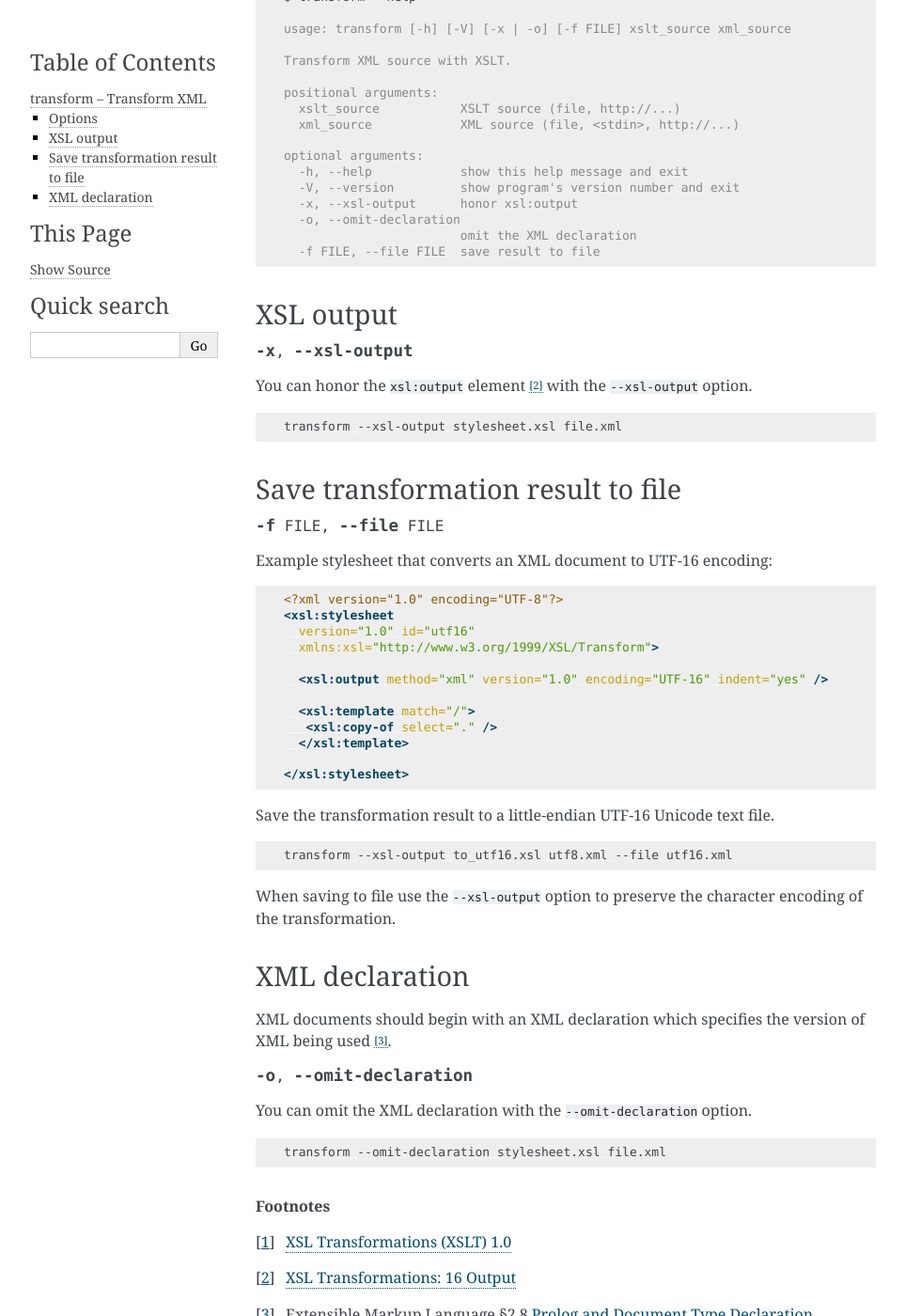
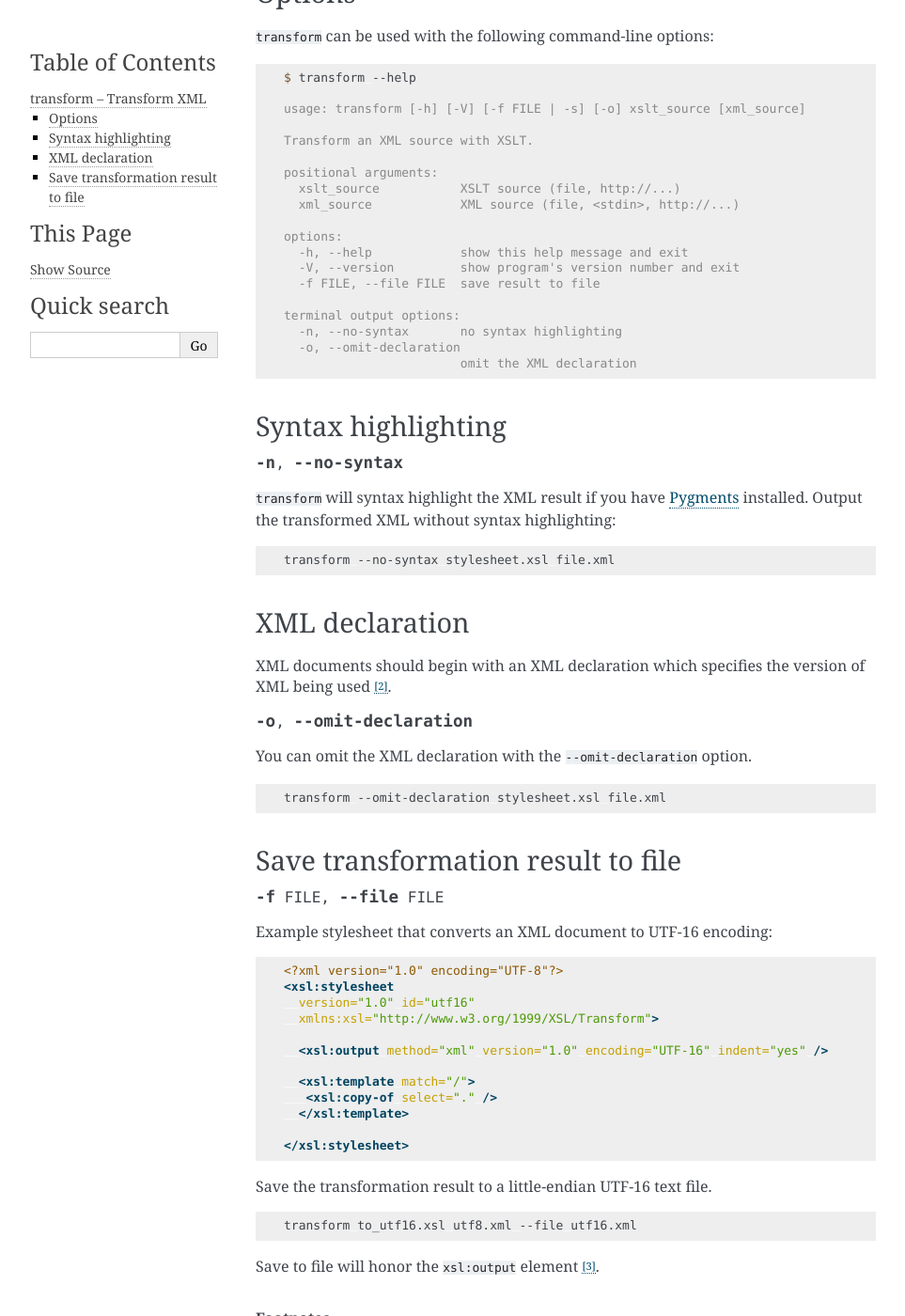
Before and after one commit to peteradrichem/Xul, a Sphinx documentation site: the page built from docs/transform.rst, in a window 1280 px wide and 1400 px high, scrolled down 481 px. Shown: the whole window at 94% size, without its empty margins (148-1111 px from the left). Built offline with Sphinx 7.4.7, drawn with Linux system fonts in a browser that asks for light colours; some of the changed text lies outside the part shown.

Commit message:
transform: pretty printing and improved writing; removed --xsl-output, added --no-syntax.

```diff
--- a/README.rst
+++ b/README.rst
@@ -25,6 +25,9 @@ Xul -- XML Utilities
 .. image:: https://github.com/peteradrichem/Xul/actions/workflows/code-checks.yml/badge.svg
    :target: https://github.com/peteradrichem/Xul/actions/workflows/code-checks.yml
    :alt: Code checks
+
+.. image:: https://img.shields.io/badge/code%20style-black-000000.svg
+   :target: https://github.com/psf/black
 
 Xul is a set of XML scripts written in Python.
 Documentation can be found on `Read The Docs`_.
--- a/docs/index.rst
+++ b/docs/index.rst
@@ -28,6 +28,9 @@ Current version: |release|
 .. image:: https://github.com/peteradrichem/Xul/actions/workflows/code-checks.yml/badge.svg
    :target: https://github.com/peteradrichem/Xul/actions/workflows/code-checks.yml
    :alt: Code checks
+
+.. image:: https://img.shields.io/badge/code%20style-black-000000.svg
+   :target: https://github.com/psf/black
 
 .. index::
    single: scripts
--- a/docs/transform.rst
+++ b/docs/transform.rst
@@ -11,17 +11,23 @@ an :ref:`xml_source`.
 If you need a command-line XSLT processor with more options have a look at
 `xsltproc <https://gnome.pages.gitlab.gnome.org/libxslt/xsltproc.html>`_
 
-Transform an XML file:
+Output a transformed XML file with syntax highlighting like :doc:`ppx <ppx>`:
 
 .. code-block:: bash
 
    transform stylesheet.xsl file.xml
 
-Transform an XML file and :doc:`pretty print <ppx>` the result:
+Transform an URL:
 
 .. code-block:: bash
 
-   transform --xsl-output stylesheet.xsl file.xml | ppx
+   curl -s https://example.com/path/file.xml | transform stylesheet.xsl
+
+Save transformed XML to a file:
+
+.. code-block:: bash
+
+   transform stylesheet.xsl source.xml --file new.xml
 
 Options
 -------
@@ -31,37 +37,60 @@ Options
 
    $ transform --help
 
-   usage: transform [-h] [-V] [-x | -o] [-f FILE] xslt_source xml_source
+   usage: transform [-h] [-V] [-f FILE | -s] [-o] xslt_source [xml_source]
 
-   Transform XML source with XSLT.
+   Transform an XML source with XSLT.
 
    positional arguments:
      xslt_source           XSLT source (file, http://...)
      xml_source            XML source (file, <stdin>, http://...)
 
-   optional arguments:
+   options:
      -h, --help            show this help message and exit
      -V, --version         show program's version number and exit
-     -x, --xsl-output      honor xsl:output
+     -f FILE, --file FILE  save result to file
+
+   terminal output options:
+     -n, --no-syntax       no syntax highlighting
      -o, --omit-declaration
                            omit the XML declaration
-     -f FILE, --file FILE  save result to file
+
+
+.. index::
+   single: transform script; syntax highlighting
+   single: syntax highlighting; transform
+
+Syntax highlighting
+-------------------
+
+.. program:: transform
+.. option:: -n, --no-syntax
+
+``transform`` will syntax highlight the XML result if you have Pygments_ installed.
+Output the transformed XML without syntax highlighting:
+
+.. code-block:: bash
+
+   transform --no-syntax stylesheet.xsl file.xml
+
 
 .. index::
    single: transform script; XML declaration
    single: XML declaration; transform
 
-XSL output
-----------
+XML declaration
+---------------
+XML documents should begin with an XML declaration which specifies the version of XML being used [#]_.
 
 .. program:: transform
-.. option:: -x, --xsl-output
+.. option:: -o, --omit-declaration
 
-You can honor the ``xsl:output`` element [#]_ with the ``--xsl-output`` option.
+You can omit the XML declaration with the ``--omit-declaration`` option.
 
 .. code-block:: bash
 
-   transform --xsl-output stylesheet.xsl file.xml
+   transform --omit-declaration stylesheet.xsl file.xml
+
 
 Save transformation result to file
 ----------------------------------
@@ -86,31 +115,21 @@ Example stylesheet that converts an XML document to UTF-16 encoding:
 
    </xsl:stylesheet>
 
-Save the transformation result to a little-endian UTF-16 Unicode text file.
+Save the transformation result to a little-endian UTF-16 text file.
 
 .. code-block:: bash
 
-   transform --xsl-output to_utf16.xsl utf8.xml --file utf16.xml
+   transform to_utf16.xsl utf8.xml --file utf16.xml
 
-When saving to file use the ``--xsl-output`` option to preserve the character encoding of the transformation.
+Save to file will honor the ``xsl:output`` element [#]_.
 
-XML declaration
----------------
-XML documents should begin with an XML declaration which specifies the version of XML being used [#]_.
 
-.. program:: transform
-.. option:: -o, --omit-declaration
-
-You can omit the XML declaration with the ``--omit-declaration`` option.
-
-.. code-block:: bash
-
-   transform --omit-declaration stylesheet.xsl file.xml
+.. _Pygments: https://pygments.org/
 
 
 .. rubric:: Footnotes
 
 .. [#] `XSL Transformations (XSLT) 1.0 <https://www.w3.org/TR/xslt-10/>`_
-.. [#] `XSL Transformations: 16 Output <https://www.w3.org/TR/xslt-10/#output>`_
 .. [#] Extensible Markup Language §2.8
    `Prolog and Document Type Declaration <https://www.w3.org/TR/xml/#sec-prolog-dtd>`_
+.. [#] `XSL Transformations: 16 Output <https://www.w3.org/TR/xslt-10/#output>`_
--- a/pyproject.toml
+++ b/pyproject.toml
@@ -37,7 +37,7 @@ test = [
     "isort~=5.13.2",
     "lxml-stubs~=0.5.1",
     "mypy~=1.14.1",
-    "ruff~=0.9.1",
+    "ruff~=0.9.2",
     "types-Pygments~=2.19",
 ]
 syntax = [
```
Also changed, not shown: docs/changelog.rst (+7 -4 lines), docs/ppx.rst (+5 -4 lines), docs/xp.rst (+16 -16 lines), 2 other files.
